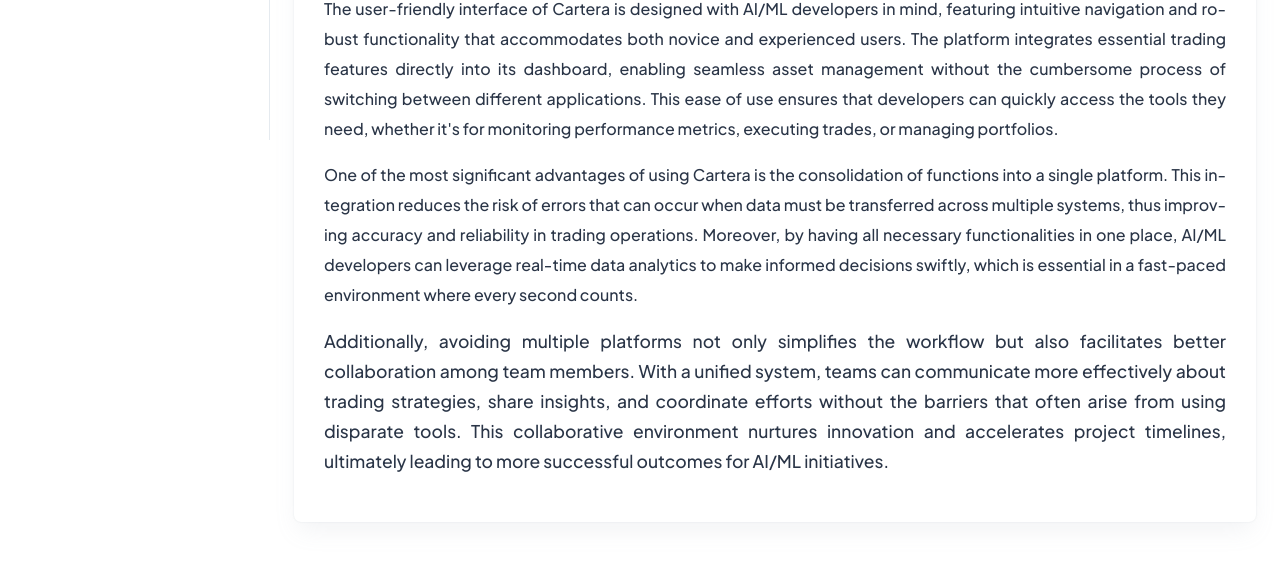
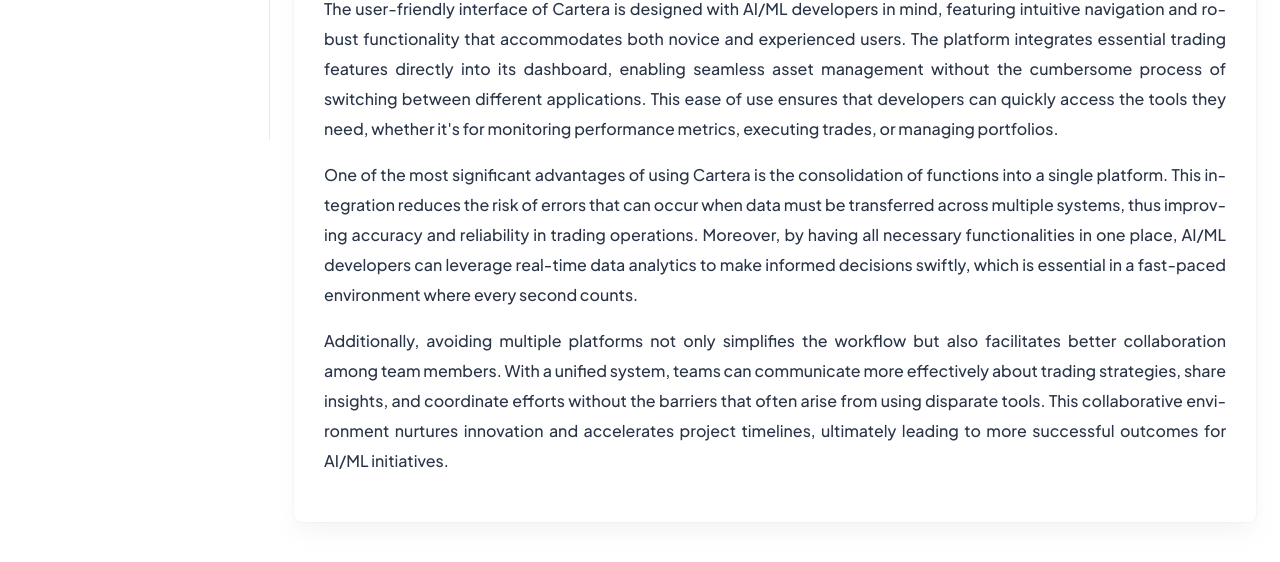
Before and after one commit to maulanabadarin123/cartera, a website: page simplifying-trade.html in a window 1280 px wide. Shown: the part 660-1222 px from the top of the page. Drawn offline with Linux system fonts and the light colour scheme.

Commit message:
Update simplifying-trade.html

```diff
--- a/simplifying-trade.html
+++ b/simplifying-trade.html
@@ -132,7 +132,7 @@
              <h5 class="mb-3" style="line-height: 30px;text-align:justify;font-size:16px;hyphens:auto;">
               One of the most significant advantages of using Cartera is the consolidation of functions into a single platform. This integration reduces the risk of errors that can occur when data must be transferred across multiple systems, thus improving accuracy and reliability in trading operations. Moreover, by having all necessary functionalities in one place, AI/ML developers can leverage real-time data analytics to make informed decisions swiftly, which is essential in a fast-paced environment where every second counts.
              </h5>
-             <h5 class="mb-3" style="line-height: 30px;text-align:justify;">
+             <h5 class="mb-3" style="line-height: 30px;text-align:justify;font-size:16px;hyphens:auto;">
               Additionally, avoiding multiple platforms not only simplifies the workflow but also facilitates better collaboration among team members. With a unified system, teams can communicate more effectively about trading strategies, share insights, and coordinate efforts without the barriers that often arise from using disparate tools. This collaborative environment nurtures innovation and accelerates project timelines, ultimately leading to more successful outcomes for AI/ML initiatives.
              </h5>
 
```
